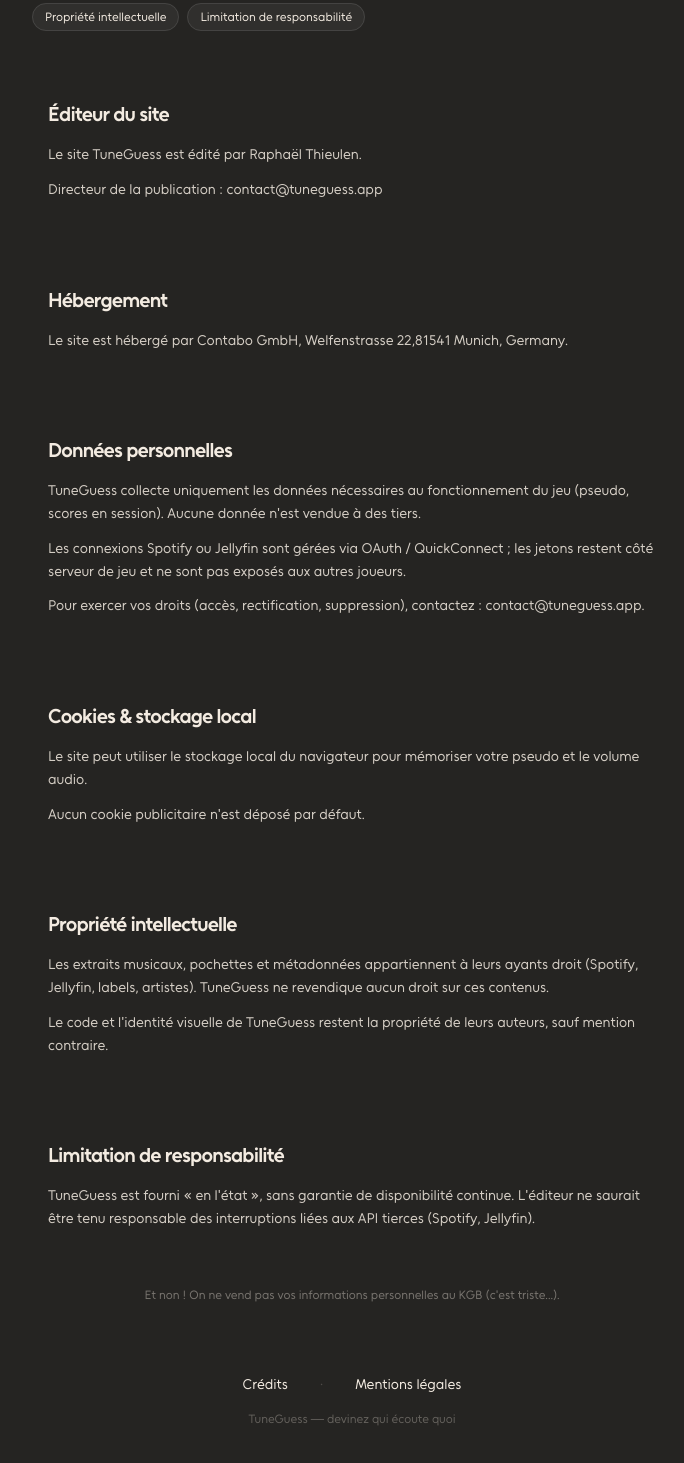
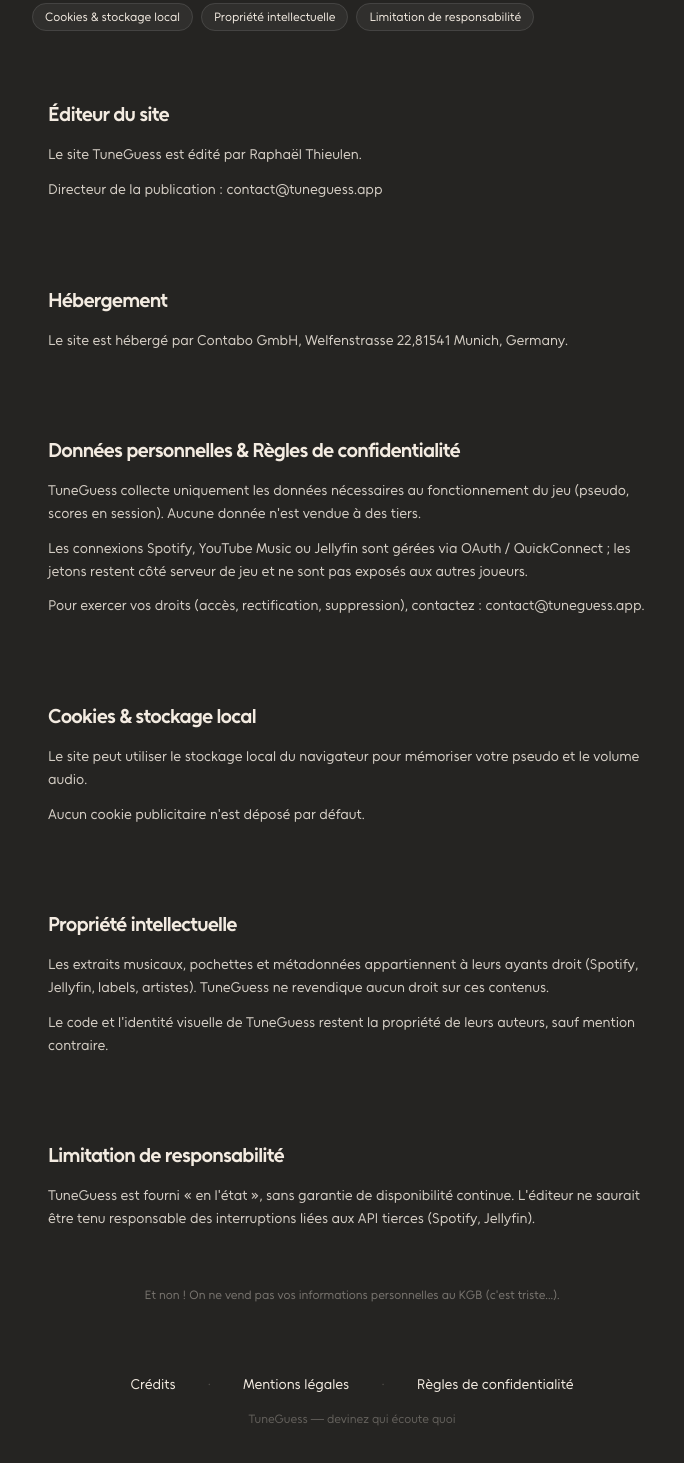
Before and after one commit to TuneGuess/TuneGuess, a Vue app in the folder frontend/: page /legal in a window 1280 px wide. Shown: the part 411-1874 px from the top of the page, without its empty margins (288-972 px from the left). Built offline with nearby package versions, Linux system fonts and the light colour scheme; no server answers.

Commit message:
fix: update legal section and add privacy rules link in footer

```diff
--- a/frontend/public/content/legal.json
+++ b/frontend/public/content/legal.json
@@ -19,11 +19,11 @@
       ]
     },
     {
-      "id": "donnees",
-      "title": "Données personnelles",
+      "id": "confidentialite",
+      "title": "Données personnelles & Règles de confidentialité",
       "paragraphs": [
         "TuneGuess collecte uniquement les données nécessaires au fonctionnement du jeu (pseudo, scores en session). Aucune donnée n'est vendue à des tiers.",
-        "Les connexions Spotify ou Jellyfin sont gérées via OAuth / QuickConnect ; les jetons restent côté serveur de jeu et ne sont pas exposés aux autres joueurs.",
+        "Les connexions Spotify, YouTube Music ou Jellyfin sont gérées via OAuth / QuickConnect ; les jetons restent côté serveur de jeu et ne sont pas exposés aux autres joueurs.",
         "Pour exercer vos droits (accès, rectification, suppression), contactez : contact@tuneguess.app."
       ]
     },
--- a/frontend/src/components/AppFooter.vue
+++ b/frontend/src/components/AppFooter.vue
@@ -12,6 +12,8 @@
       <RouterLink to="/credits" class="footer-link">Crédits</RouterLink>
       <span class="hidden sm:inline opacity-20">·</span>
       <RouterLink to="/legal" class="footer-link">Mentions légales</RouterLink>
+      <span class="hidden sm:inline opacity-20">·</span>
+      <RouterLink to="/legal#confidentialite" class="footer-link">Règles de confidentialité</RouterLink>
     </div>
     <p class="text-center text-xs opacity-30 mt-4">
       TuneGuess — devinez qui écoute quoi
```
